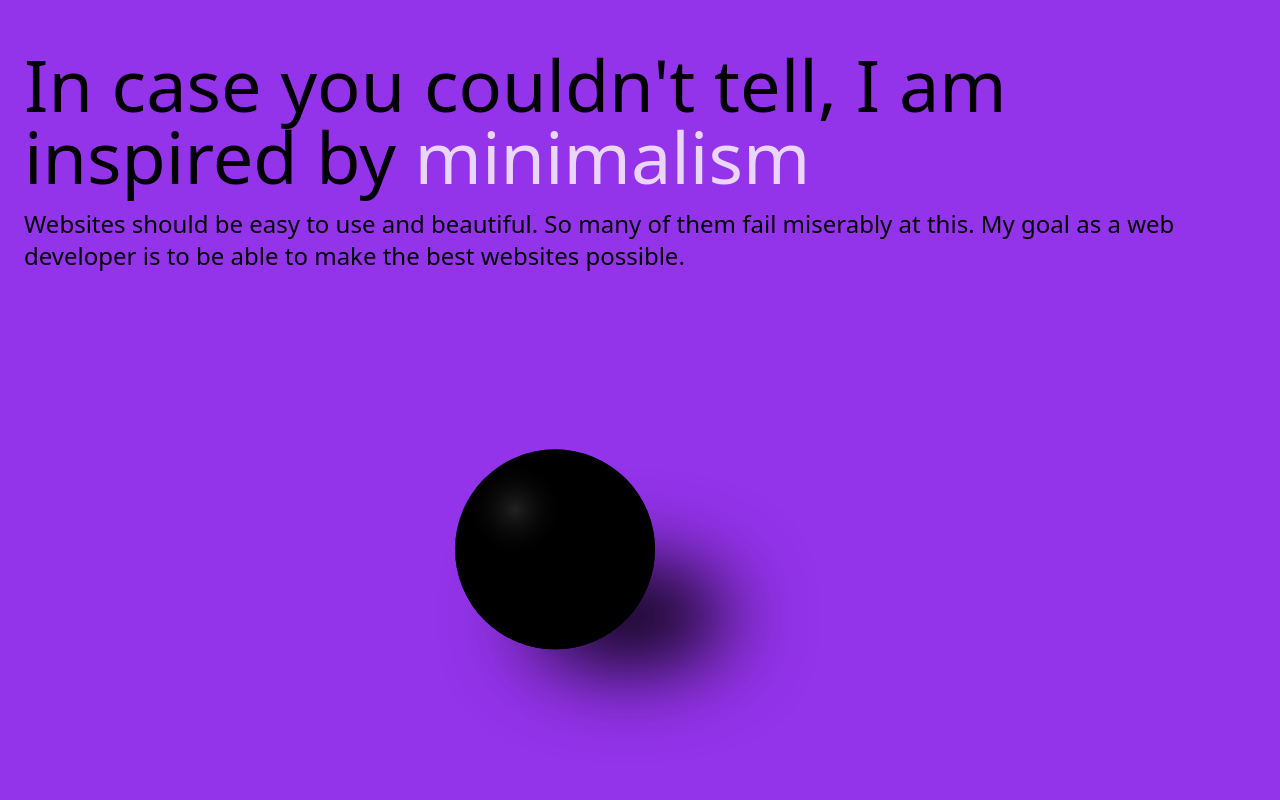
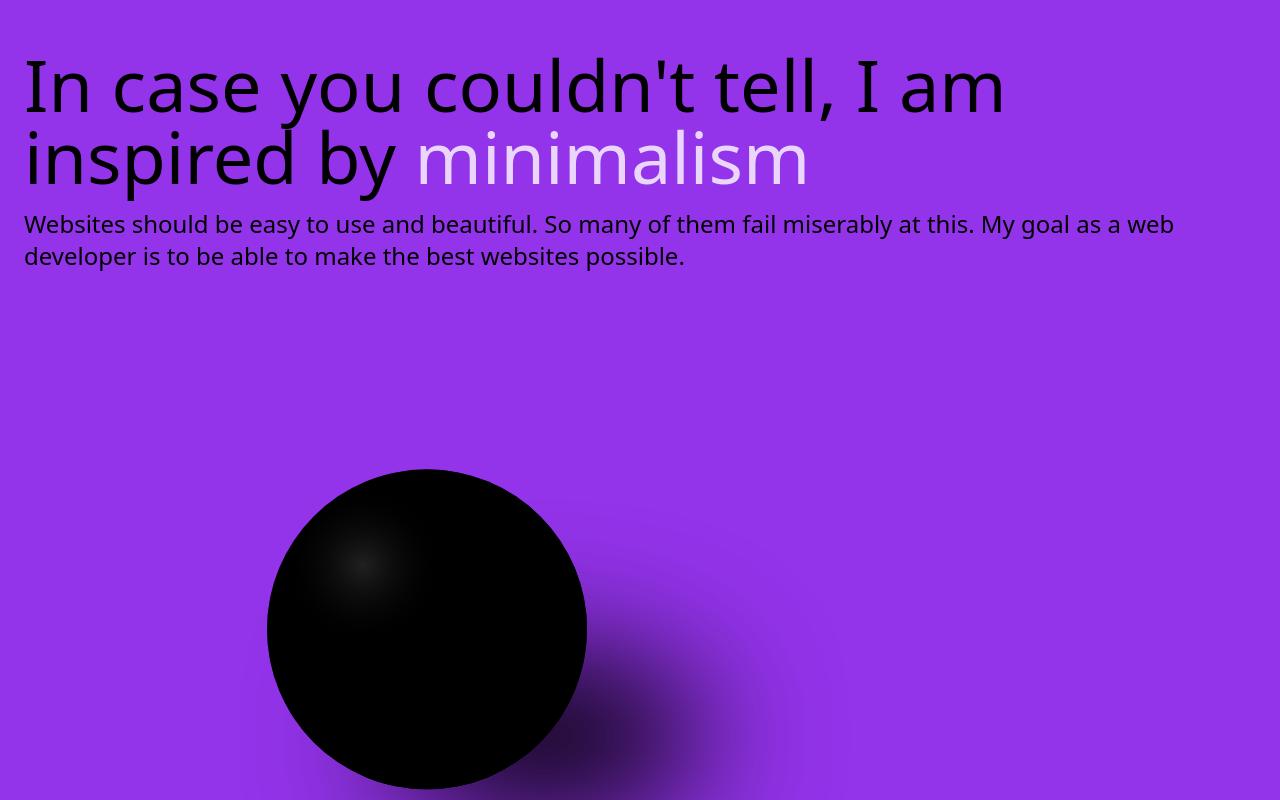
Before and after one commit to Jadonus/newhome, a SvelteKit app: page / in a window 1280 px wide. Shown: the top 800 px of the page. Built offline with nearby package versions, Linux system fonts and the light colour scheme; what tailwindcss-animated would draw is missing.

Commit message:
frick this

```diff
--- a/src/routes/+page.svelte
+++ b/src/routes/+page.svelte
@@ -56,10 +56,10 @@
     at this. My goal as a web developer is to be able to make the best websites
     possible.
   </p>
-  <div class=" m-24 animate-fade-right relative">
+  <div class=" animate-fade-right relative">
     <svg
       xmlns="http://www.w3.org/2000/svg"
-      class="  m-24 menu-toggle mt-12 absolute top-1/2 left-1/3 transform -translate-x-1/2 -translate-y-1/4 animate-delay-1.5s transition hover:scale-110"
+      class="  menu-toggle mt-12 absolute top-1/2 left-1/3 transform -translate-x-1/2 -translate-y-1/4 animate-delay-1.5s transition hover:scale-110"
       version="1.1"
       xmlns:xlink="http://www.w3.org/1999/xlink"
       xmlns:svgjs="http://svgjs.dev/svgjs"
```
